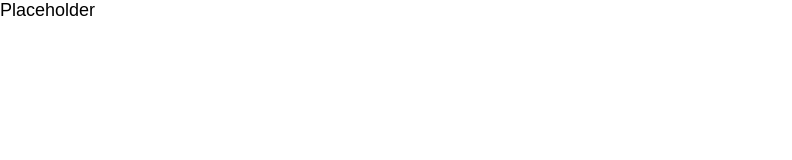
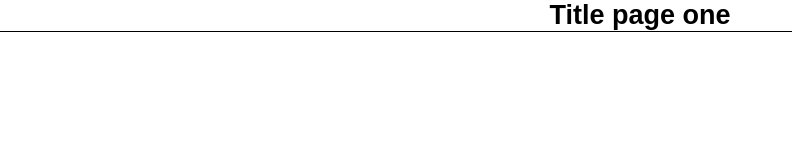
Before and after one commit to ooloo-io/github-flow-kervinazo, a website: page src/index.html in a window 1280 px wide. Shown: the whole page, without its empty margins (0-792 px from the left). Drawn offline with nearby package versions, Linux system fonts and the light colour scheme.

Commit message:
Header (#1)
* add header

* add header styles

```diff
--- a/src/index.html
+++ b/src/index.html
@@ -13,6 +13,14 @@
 </head>
 
 <body>
-  Placeholder
+  <header class="container header__container">
+    <h2>Title page one</h2>
+      <div class="header__menu">
+        <ul>
+          <li><a href=""></a></li>
+          <li><a href=""></a></li>
+        </ul>
+      </div>
+  </header>
 </body>
 </html>
--- a/src/styles.css
+++ b/src/styles.css
@@ -1,4 +1,19 @@
+*{
+  padding: 0;
+  margin: 0;
+  outline: 0;
+  box-sizing: 0;
+  list-style: none;
+}
+
 body {
   font-family: Arial, Helvetica, sans-serif;
   font-size: 18px;
 }
+
+.header__container{
+  display: flex;
+  justify-content: center;
+  text-align: center;
+  border-bottom: 1px solid black;
+}
```
Also changed, not shown: 1 other file.
